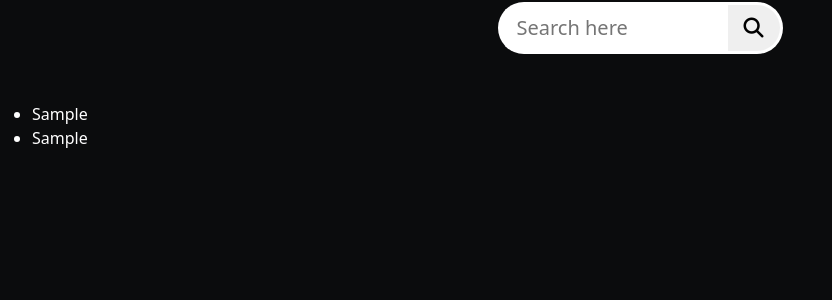
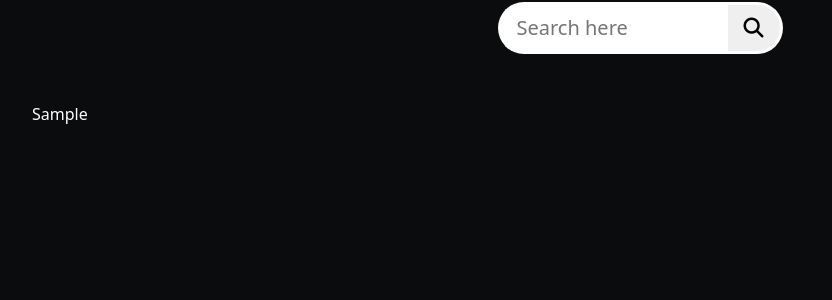
Before and after one commit to pontusgranath/svt-apl, a Django app: template django_project/dist_search/templates/dist_search/home.html in a window 1280 px wide. Shown: the part 243-543 px from the top of the page, without its empty margins (0-832 px from the left). Run offline with Django 3.2, Linux system fonts and the light colour scheme; the template is opened without the code that fills it: most values are stand-ins (such as "Sample title", 1, 10 or a date in 2020); style sheets or scripts are compiled from the project's sources; some libraries are stand-ins or nearby versions.

Commit message:
Added styling to list

```diff
--- a/django_project/dist_search/static/dist_search/styles/style.sass
+++ b/django_project/dist_search/static/dist_search/styles/style.sass
@@ -52,3 +52,12 @@ h1
 
 #search-results
     color: white
+    list-style: none
+
+    li
+        list-style: none
+
+        span
+            display: none
+        span.show
+            display: inline
--- a/django_project/dist_search/templates/dist_search/home.html
+++ b/django_project/dist_search/templates/dist_search/home.html
@@ -31,8 +31,7 @@
 		<ul id="search-results">
 			{% for t in to_list %}
 
-				<li>{{t.0}}</li>
-				<li>{{t.1}}</li>
+				<li>{{t.0}}<span> - {{t.1}}</span></li>
 
             {% endfor %}
 		</ul>
```
